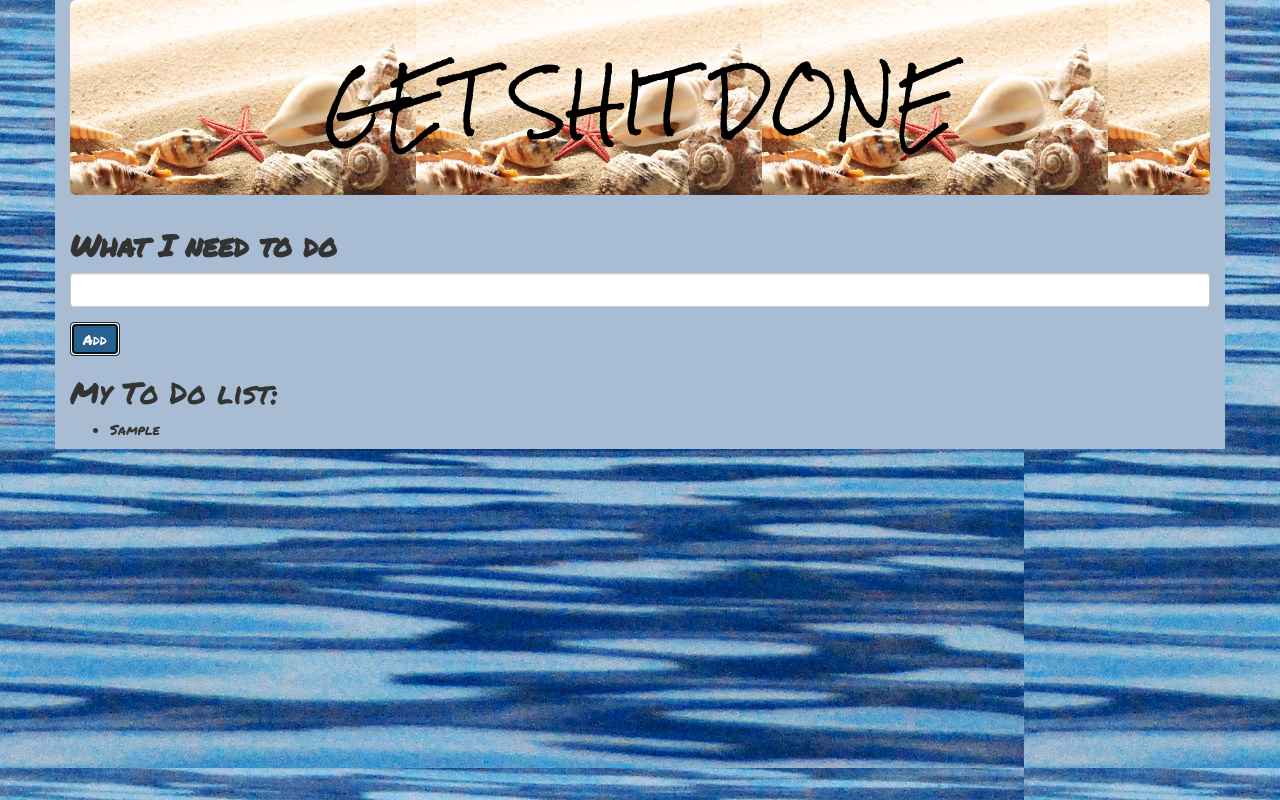
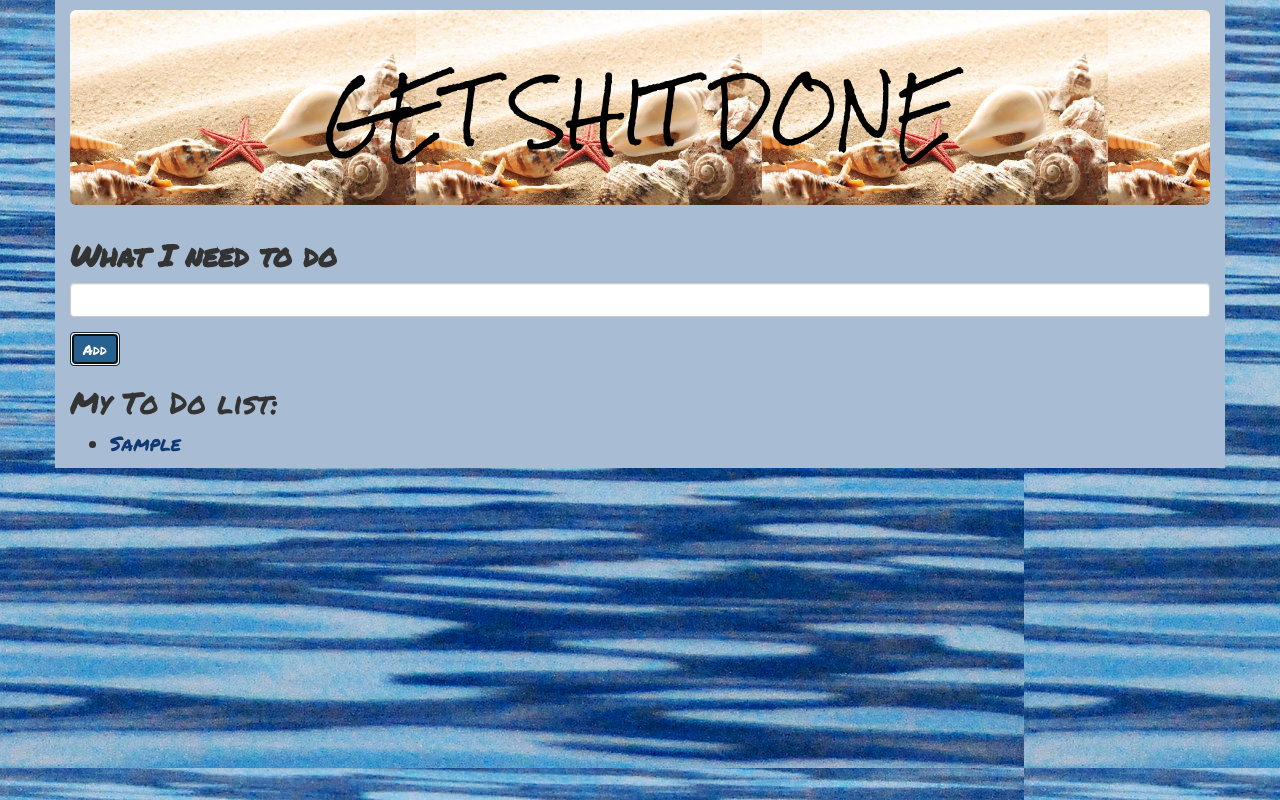
Before and after one commit to kristendynamite/to-do-list, a plain HTML site: page index.html in a window 1280 px wide. Both pictures are taken after typing "Sample" into the empty fields and a click on the button "Add". Drawn offline with Linux system fonts and the light colour scheme.

Commit message:
update README.md, style page more with css, update clickable to hide/display userinput

```diff
--- a/css/styles.css
+++ b/css/styles.css
@@ -1,13 +1,15 @@
-/*#hidden-list {
-  display: none;
-}*/
-
 .jumbotron {
   background-image: url(../img/seashells.jpg);
   background-size: contain;
   color: black;
   font-family: 'Rock Salt', fantasy;
   text-align: center;
+  margin-top: 10px;
+}
+
+.Tasks {
+  cursor: pointer;
+  color: #103875;
 }
 
 body {
@@ -23,3 +25,7 @@ body {
 .form-group {
   font-size: 30px;
 }
+
+#hidden-list {
+  font-size: 20px;
+}
--- a/js/scripts.js
+++ b/js/scripts.js
@@ -14,9 +14,10 @@ $(function() {
 
     $("ul#hidden-list").append("<li><span class='Tasks'>" + newTasks.toDo + "</span></li>");
 
-    $(".Tasks").last().click(function() {
-      $("#hidden-list").show();
-      $(".toDo").text(newTasks.toDo);
+
+    $("ul#hidden-list").on("click", "li", function() {
+      $(this).show();
+      $(this).hide();
     });
 
     $("input#new-to-do").val("");
```
Also changed, not shown: 1 other file.
